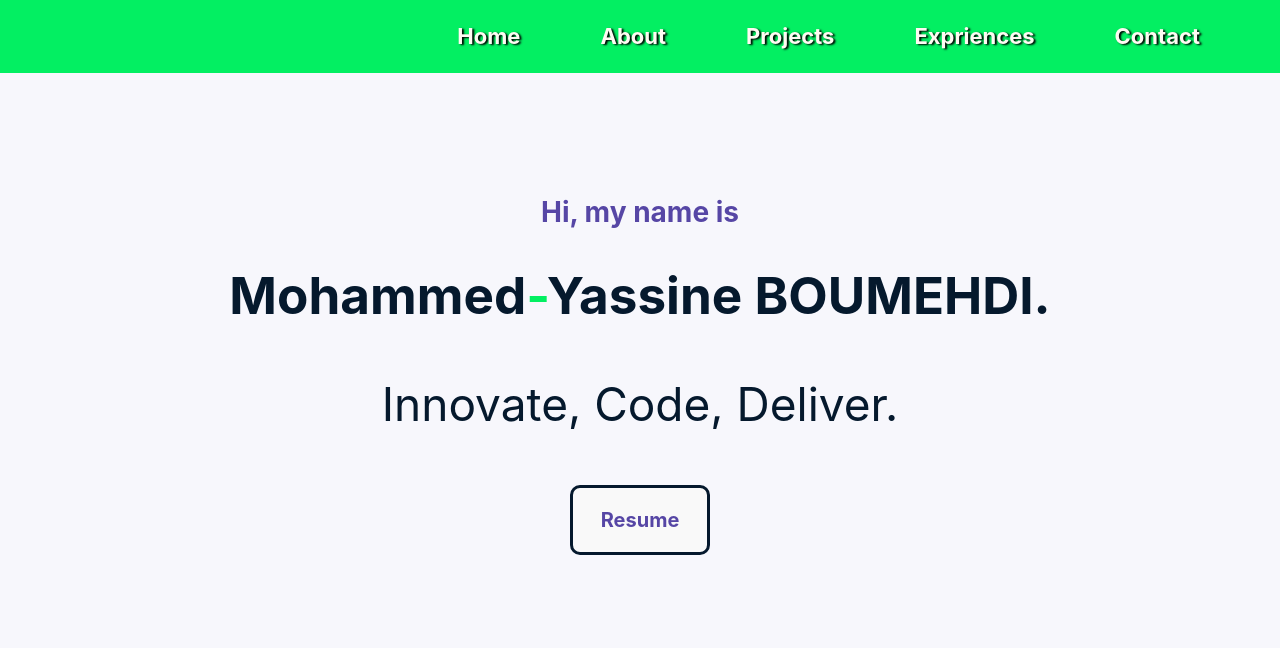
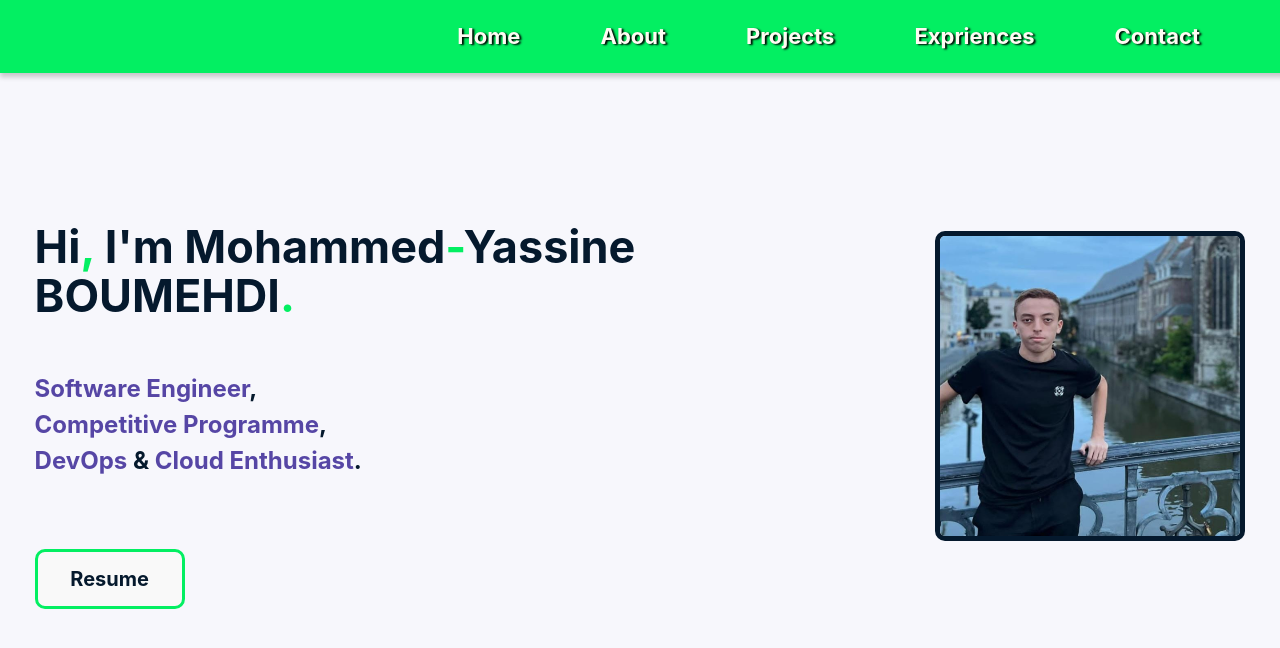
Before and after one commit to MYassineBoum/dev-portfolio-ViteJS, a React (Vite) app in the folder dev-portfolio/: page / in a window 1280 px wide. Shown: the top 648 px of the page. Built offline with nearby package versions, Linux system fonts and the light colour scheme.

Commit message:
Home updates

```diff
--- a/dev-portfolio/package.json
+++ b/dev-portfolio/package.json
@@ -11,6 +11,7 @@
   },
   "dependencies": {
     "react": "^18.2.0",
+    "react-bootstrap-icons": "^1.10.3",
     "react-dom": "^18.2.0",
     "react-router-dom": "^6.18.0"
   },
--- a/dev-portfolio/src/components/Home/Home.css
+++ b/dev-portfolio/src/components/Home/Home.css
@@ -1,77 +1,104 @@
 body {
     background-color: #F7F7FC;
-    overflow: hidden;
 }
 
-.general {
-    display: block;
+.first-zone {
+    display: flex;
     flex-direction: column;
-    justify-content: flex-start;
+    align-items: flex-start;
+    float: left;
 }
 
-h1 {
-    color: #05192D;
-    font-size: 46px;
-}
+.first-zone span {
+    color: #03EF62;
 
-h1 span {
-    color: #03EF62;
-}
-
-h3 {
-    color: #5646A5;
-    font-size: 28px;
-}
-
-p {
-    color: #05192D;
-    font-size: 46px;
-}
-
-.social {
-    display: flex;
-    flex-direction: column;
-    align-items: center;
-    justify-content: center;
-    height: max-content;
-}
-
-.social button {
-    width: 140px;
-    padding: 20px;
-    outline: none;
-    cursor: pointer;
-    border: 3px solid #05192D;
-    border-radius: 10px;
-    font-size: 20px;
-    font-weight: bold;
-    color: #5646A5;
     transition: .3s;
 }
 
-.social button:hover {
+.first-zone h1 {
+    font-size: 45px;
+    font-weight: 700;
+    color: #05192D;
+    text-align: start;
+}
+
+.first-zone h2 {
+    color: #5646A5;
+    text-align: start;
+}
+
+.first-zone h2 span {
+    color: #05192D;
+}
+
+.first-zone button {
+    margin-top: 50px;
+    padding: 15px;
+    border-radius: 10px;
+    outline: none;
+    border: 3px solid #03EF62;
+    width: 150px;
+    font-size: 20px;
+    font-weight: bold;
+    color: #05192D;
+    transition: .3s;
+}
+
+.first-zone button span {
+    padding-left: 10px;
+    display: none;
+}
+
+.first-zone button:hover {
     background-color: #05192D;
     color: #03EF62;
-    transition: .3s;
-    outline: none;
+    transition: .5s;
+    border: 3px solid transparent;
+    transform: translateY(+5px);
+    border-radius: 5px;
+    box-shadow: 0 -8px 12px rgba(0, 0, 0, 0.2);
 }
 
-.social ul {
-    list-style: none;
-    display: flex;
-    flex-direction: row;
-    align-items: center;
-    height: 50px;
+.second-zone {
+    float: right;
+    margin-left: 300px;
+    margin-top: 40px;
 }
 
-.social ul li a {
-    font-size: 30px;
-    cursor: pointer;
-    color: #e0fbfc;
-    background: none;
-    transition: 0.2s;
+.second-zone img {
+    width: 300px;
+    height: 300px;
+    border-radius: 10px;
+    border: 5px solid #05192D;
+    transition: .5s;
 }
 
-.social ul li a:hover  {
-    opacity: .4;
+.second-zone img:hover {
+    box-shadow: 15px 15px 14px rgba(0, 0, 0, 0.2);
+    transition: .5s;
+    transform: translateX(-5px) translateY(-5px);
 }
+
+.first-zone button:hover span {
+    display: inline;
+}
+
+.second-zone {
+    float: right;
+    margin-left: 300px;
+    margin-top: 40px;
+}
+
+.second-zone img {
+    width: 300px;
+    height: 300px;
+    border-radius: 10px;
+    border: 5px solid #05192D;
+    transition: .5s;
+}
+
+.second-zone img:hover {
+    box-shadow: 15px 15px 14px rgba(0, 0, 0, 0.2);
+    transition: .5s;
+    transform: translateX(-5px) translateY(-5px);
+}
--- a/dev-portfolio/src/components/Home/Home.tsx
+++ b/dev-portfolio/src/components/Home/Home.tsx
@@ -1,24 +1,18 @@
 import React from 'react'
 import './Home.css'
+import { Download } from 'react-bootstrap-icons';
+import * as Icon from 'react-bootstrap-icons';
 
 function Home() {
   return (
     <>
-      <div className="general">
-        {/* <img src={} alt="me"> */}
-          <span>
-              <h3>Hi, my name is</h3>
-              <h1>Mohammed<span>-</span>Yassine BOUMEHDI.</h1>
-              <p>Innovate, Code, Deliver.</p>
-          </span>
+      <div className="first-zone">
+        <h1>Hi<span>,</span> I'm Mohammed<span>-</span>Yassine<br />BOUMEHDI<span>.</span></h1>
+        <h2>Software Engineer<span>,</span><br />Competitive Programme<span>,</span><br />DevOps <span>&</span> Cloud Enthusiast<span>.</span></h2>
+        <button>Resume <span><Icon.Download /></span></button>
       </div>
-      <div className="social">
-        <a href="#" target="_blank"><button>Resume</button></a>
-        <ul>
-          <li><a href="https://github.com/MYassineBoum" target="_blank"><i className="bi bi-github"></i></a></li>
-          <li><a href="https://www.linkedin.com/in/myassineboumehdi/" target="_blank"><i className="bi bi-linkedin"></i></a></li>
-          <li><a href="https://myboum.me/" target="_blank"><i className="bi bi-globe"></i></a></li>
-        </ul>
+      <div className="second-zone">
+        <img src="Capture.PNG" alt="" />
       </div>
     </>
   )
--- a/dev-portfolio/src/components/Layout/Layout.css
+++ b/dev-portfolio/src/components/Layout/Layout.css
@@ -5,6 +5,7 @@ nav {
     background-color: #03EF62;
     padding: 20px;
     width: 100%;
+    box-shadow: 0 4px 5px rgba(0, 0, 0, 0.2);
 }
 
 nav ul {
```
Also changed, not shown: dev-portfolio/Capture.PNG (added), 1 other file (tests, documents, lock files or other folders).
